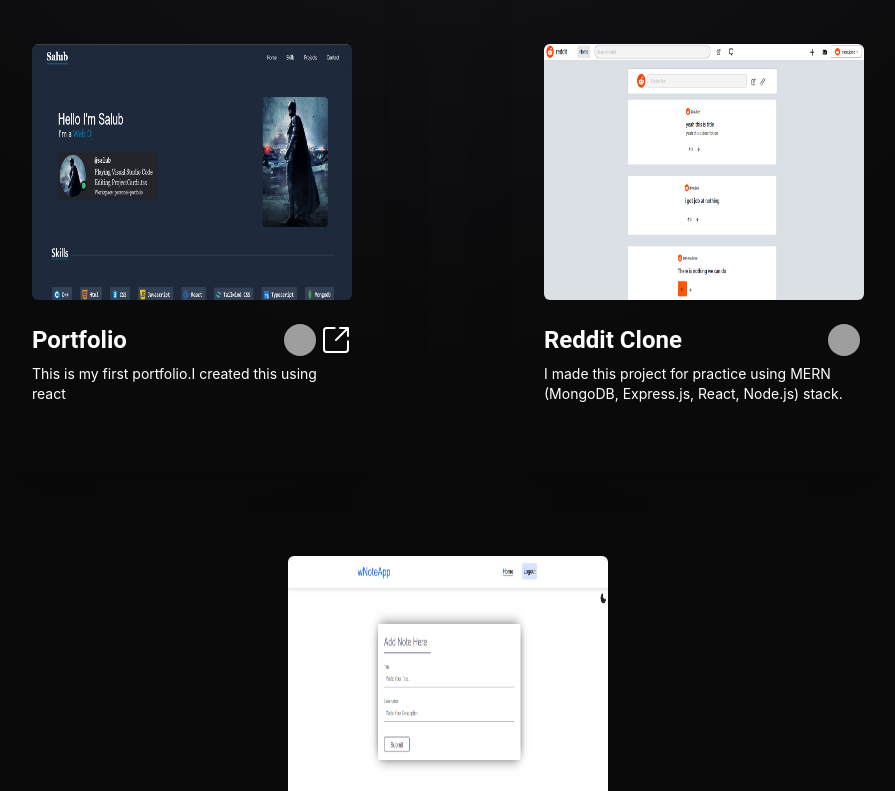
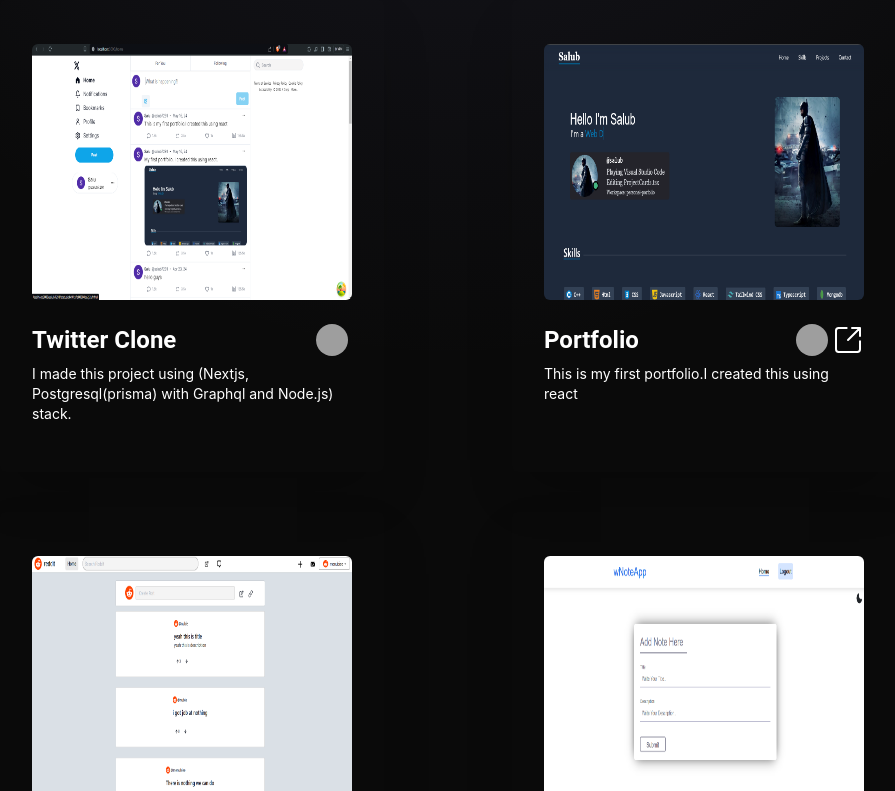
Before and after one commit to salub-xd/salub-portfolio, a React (Create React App) app: page / in a window 1280 px wide. Shown: the part 1091-1882 px from the top of the page, without its empty margins (192-1087 px from the left). Built offline with nearby package versions, Linux system fonts and the light colour scheme; no server answers; grey boxes are pictures that could not be loaded.

Commit message:
added twitter-clone project card

```diff
--- a/src/constants/constants.ts
+++ b/src/constants/constants.ts
@@ -11,6 +11,7 @@ import react from '../assets/react.svg';
 import tailwindcss from '../assets/tailwindcss.svg';
 import typescript from '../assets/typescript.svg';
 // Project Cards images
+import twitterClone from '../assets/twitter-clone.png';
 import portfolio from '../assets/portfolio.png';
 import redditClone from '../assets/redditClone1.png';
 import reactNote from '../assets/reactNote-app.png';
@@ -83,6 +84,12 @@ export const Skills: Skill[] = [
 
 export const Projects: Project[] = [
     {
+        name: 'Twitter Clone',
+        description: "I made this project using (Nextjs, Postgresql(prisma) with Graphql and Node.js) stack.",
+        img: twitterClone,
+        githubLink: "https://github.com/salub-xd/twitter-clone",
+    },
+    {
         name: 'Portfolio',
         description: "This is my first portfolio.I created this using react",
         img: portfolio,
```
Also changed, not shown: src/assets/twitter-clone.png (added).
